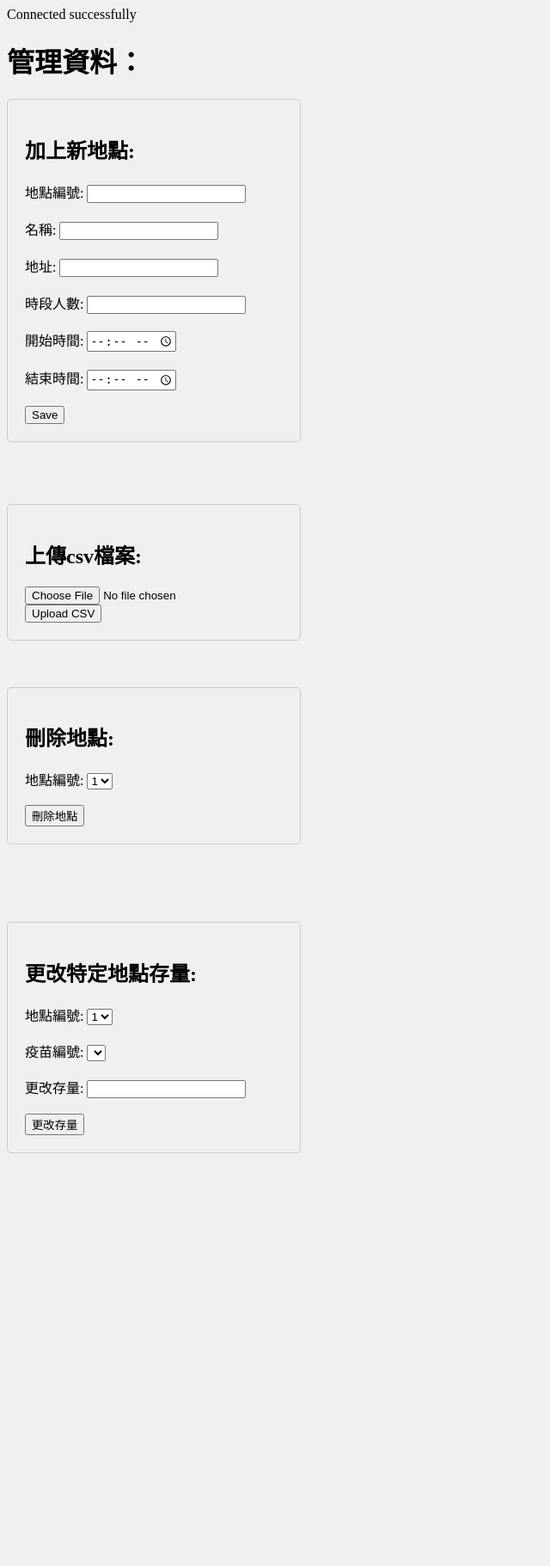
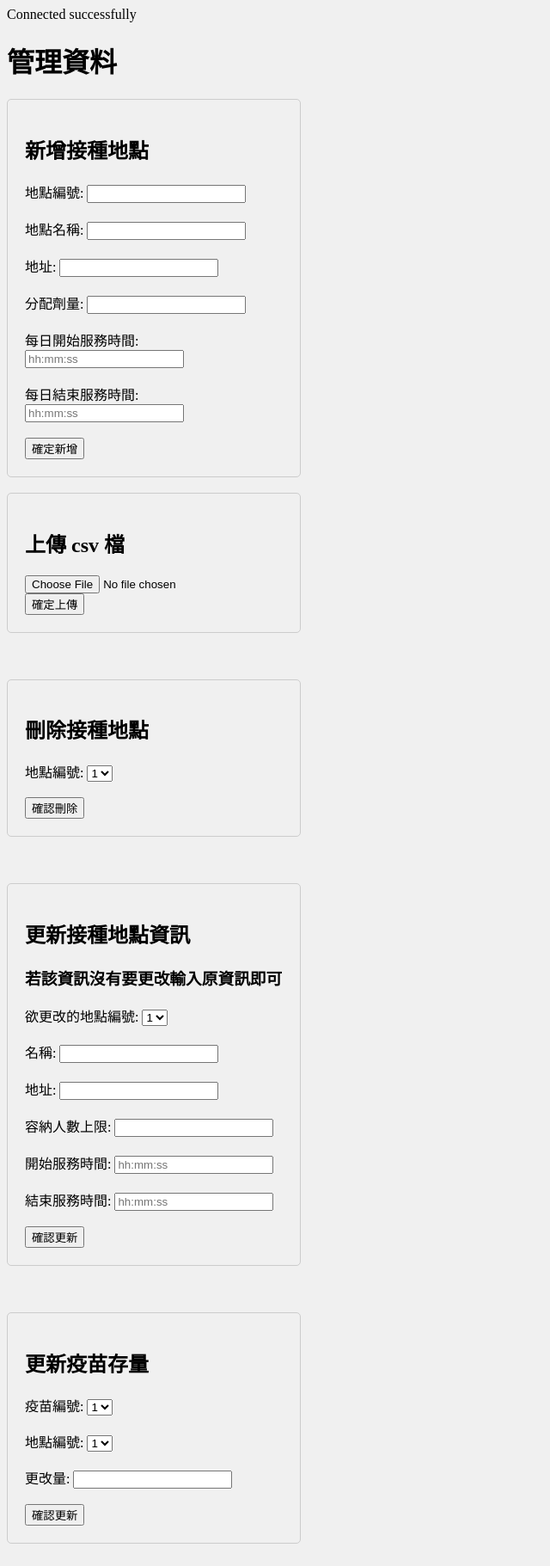
Before and after one commit to alexanderlu828/DB_Project_Group21, a PHP site: page /admin.php in a window 1280 px wide. Shown: the whole page at 86% size, without its empty margins (0-640 px from the left). Before the commit the page ends 1341 px from the top, so only its background shows below. Run offline with PHP 8.4, Linux system fonts and the light colour scheme; tables that the repository leaves empty or names only in its code hold one stand-in row (values such as "Sample post"); lists and menus that the app fills with data are empty; some libraries are stand-ins or nearby versions.

Commit message:
Update admin.php

```diff
--- a/admin.php
+++ b/admin.php
@@ -24,161 +24,283 @@
     <link rel="stylesheet" href="vvv.css"> <!-- 引入 CSS 文件 -->
 </head>
 
-
-
-
 <body>
 <!-- 管理資料表單 -->
-    <h1>管理資料：</h1>
+    <h1>管理資料</h1>
     <div class="admin-container">
-        <!-- 加入新地點的表單 -->
-        <h2>加上新地點:</h2>
+        <h2>新增接種地點</h2>
         <form id="adminForm" action="">
             <label for="id">地點編號:</label>
             <input type="text" id="id" name="id"><br><br>
-            <label for="name">名稱:</label>
+            <label for="name">地點名稱:</label>
             <input type="text" id="name" name="name"><br><br>
             <label for="address">地址:</label>
             <input type="text" id="address" name="address"><br><br>
-            <label for="capacity">時段人數:</label>
-            <input type="number" id="capacity" name="capacity"><br><br>
-            <label for="startTime">開始時間:</label>
-            <input type="time" id="startTime" name="startTime"><br><br>
-            <label for="endTime">結束時間:</label>
-            <input type="time" id="endTime" name="endTime"><br><br>
-            <input type="button" value="Save" onclick="saveData()">
+            <label for="doses">分配劑量:</label>
+            <input type="number" id="doses" name="doses"><br><br>
+            <label for="startTime">每日開始服務時間:</label>
+            <input type="text" id="startTime" name="startTime" placeholder="hh:mm:ss" pattern="([01]?[0-9]|2[0-3]):[0-5][0-9]:[0-5][0-9]"><br><br>
+            <label for="endTime">每日結束服務時間:</label>
+            <input type="text" id="endTime" name="endTime" placeholder="hh:mm:ss" pattern="([01]?[0-9]|2[0-3]):[0-5][0-9]:[0-5][0-9]"><br><br>
+            <input type="button" value="確定新增" onclick="saveData()">
+            <div id="saveResult"></div>
         </form>
     </div><br>
 
-    <!-- 加入新地點的表單用的funtion -->
-    <script>
-        // 要將資料發送到後端進行處理
-        function saveData() {
-            const id = document.getElementById('id').value;
-            const name = document.getElementById('name').value;
-            const address = document.getElementById('address').value;
-            const capacity = document.getElementById('capacity').value;
-            const startTime = document.getElementById('startTime').value;
-            const endTime = document.getElementById('endTime').value;
-
-            const data = {
-                location_id: id,
-                location_name: name,
-                location_address: address,
-                slot_capacity: capacity,
-                service_start_time: startTime,
-                service_end_time: endTime
-            };
-
-            fetch('your_backend_endpoint', {
-                method: 'POST',
-                headers: {
-                    'Content-Type': 'application/json'
-                },
-                body: JSON.stringify(data)
-            })
-            .then(response => {
-                // Handle response from the backend
-            })
-            .catch(error => {
-                console.error('Error:', error);
-            });
-        }
-    </script><br><br><br>
-
-
-    <!-- 上傳csv的表單 已完成 -->
 <div class="admin-container">
-        <h2>上傳csv檔案:</h2>
+    <h2>上傳 csv 檔</h2>
     <input type="file" id="csvFile" accept=".csv">
-        <button type="button" onclick="uploadCSV()">Upload CSV</button>
+    <button type="button" onclick="uploadCSV()">確定上傳</button>
+    <div id="uploadStatus"></div>
 
     <script>
         function uploadCSV() {
                 const fileInput = document.getElementById('csvFile');
                 const formData = new FormData();
-                // Append the selected file to the FormData object
                 formData.append('csvFile', fileInput.files[0]);
-                // Make a POST request to the Flask backend
-                fetch('/upload_csv', {
+
+                fetch('uploadFile.php', {
                         method: 'POST',
                         body: formData
                         })
-                .then(response => response.json())
+                .then(response => {
+                        if (!response.ok) {
+                            throw new Error('Network response was not ok');
+                        }
+                            return response.json();
+                        })
                 .then(data => {
-                    console.log(data);
-                    // Handle the response from the backend
+                        if (data.success) {
+                        document.getElementById('uploadStatus').innerText = '上傳成功！';
+                        } else {
+                        document.getElementById('uploadStatus').innerText = '上傳失敗：' + data.message;
+                        }
                         })
                 .catch(error => {
                         console.error('Error:', error);
+                        document.getElementById('uploadStatus').innerText = '上傳出現錯誤。';
                         });
             }
     </script>
 </div><br>
 
 
-<br><br>
 
+<script>
+function saveData() {
+    var id = document.getElementById('id').value;
+    var name = document.getElementById('name').value;
+    var address = document.getElementById('address').value;
+    var doses = document.getElementById('doses').value;
+    var startTime = document.getElementById('startTime').value;
+    var endTime = document.getElementById('endTime').value;
 
+    var data = new URLSearchParams();
+    data.append('id', id);
+    data.append('name', name);
+    data.append('address', address);
+    data.append('doses', doses);
+    data.append('startTime', startTime);
+    data.append('endTime', endTime);
 
-<!-- 刪除地點的表單 -->
-<!-- 這裡已經成功取到資料表中的location_id，要寫刪除選擇的location_id-->
+    fetch('addLocation.php', {
+        method: 'POST',
+        headers: {
+            'Content-Type': 'application/x-www-form-urlencoded'
+        },
+        body: data
+    })
+    .then(response => response.text())
+    .then(responseText => {
+        console.log(responseText);
+
+        document.getElementById('saveResult').innerText = responseText;
+    })
+    .catch(error => {
+        console.error('Error:', error);
+        document.getElementById('saveResult').innerText = '保存失敗：' + error;
+    });
+}
+
+</script><br><br>
+
 <div class="admin-container">
-    <h2>刪除地點:</h2>
-    <form id="adminForm" action="">
-        <label for="id">地點編號:</label>
-        <select id="id" name="id">
-            <?php
-            // 連接資料庫
-            $pdo = new PDO("pgsql:host=$host;port=$port;dbname=$dbname", $user, $password);
-            $pdo->setAttribute(PDO::ATTR_ERRMODE, PDO::ERRMODE_EXCEPTION);
-
-            // 這裡是從資料庫中獲取 location_id
-            $stmt = $pdo->query("SELECT location_id FROM vaccination_location");
-            while ($row = $stmt->fetch(PDO::FETCH_ASSOC)) {
-                echo "<option value='" . $row['location_id'] . "'>" . $row['location_id'] . "</option>";
-            }
-            ?>
-        </select><br><br>
-        <input type="button" value="刪除地點">
-    </form>
-</div><br><br><br><br><br>
-
-
-
-
-
-<!-- 更改特定地點存量的表單 -->
-<!-- 這個也是可以存取location_id了(表單是vaccine_inventory)，但還不能取vaccine_id來改current_inventory -->
-<div class="admin-container">
-    <h2>更改特定地點存量:</h2>
-    <form id="adminForm" action="">
-        <label for="id">地點編號:</label>
-        <select id="id" name="id">
+    <h2>刪除接種地點</h2>
+    <form id="deleteLocationForm" action="">
+        <label for="locationId">地點編號:</label>
+        <select id="locationId" name="locationId">
             <?php
             // 連接資料庫
             $pdo = new PDO("pgsql:host=$host;port=$port;dbname=$dbname", $user, $password);
             $pdo->setAttribute(PDO::ATTR_ERRMODE, PDO::ERRMODE_EXCEPTION);
 
             // 從資料庫中獲取 location_id
-            $stmt = $pdo->query("SELECT location_id FROM vaccine_inventory");
+            $stmt = $pdo->query("SELECT location_id FROM vaccination_location ORDER BY CAST(location_id AS INTEGER) ASC");
             while ($row = $stmt->fetch(PDO::FETCH_ASSOC)) {
                 echo "<option value='" . $row['location_id'] . "'>" . $row['location_id'] . "</option>";
             }
             ?>
         </select><br><br>
+        <input type="button" value="確認刪除" onclick="deleteLocation()">
+        <div id="deleteResult"></div>
+    </form>
+</div>
 
-        <label for="vaccine_id">疫苗編號:</label>
-        <select id="vaccine_id" name="vaccine_id">
-            <!-- 這裡的內容可以直接取（跟上面一樣取法），或寫後端取所有對應的location_id的vaccine_id選項？可能前者比較好 -->
+<script>
+function deleteLocation() {
+    var locationId = document.getElementById('locationId').value;
+
+    fetch('deleteLocation.php', {
+        method: 'POST',
+        headers: {
+            'Content-Type': 'application/x-www-form-urlencoded',
+        },
+        body: `locationId=${locationId}`
+    })
+    .then(response => response.text())
+    .then(responseText => {
+        console.log(responseText);
+        document.getElementById('deleteResult').innerText = responseText;
+    })
+    .catch(error => {
+        console.error('Error:', error);
+        document.getElementById('deleteResult').innerText = '刪除失敗：' + error;
+    });
+}
+</script>
+
+<br><br><br>
+
+<div class="admin-container">
+    <h2>更新接種地點資訊</h2>
+    <h3>若該資訊沒有要更改輸入原資訊即可</h3>
+    <form id="updateLocationForm" onsubmit="event.preventDefault(); updateLocationInfo();">
+        <label for="locationId">欲更改的地點編號:</label>
+        <select id="locationId" name="locationId">
+            <?php
+            // 從資料庫中獲取 location_id
+            try {
+                $stmt = $pdo->query("SELECT location_id FROM vaccination_location ORDER BY CAST(location_id AS INTEGER) ASC");
+                while ($row = $stmt->fetch(PDO::FETCH_ASSOC)) {
+                    echo "<option value='" . $row['location_id'] . "'>" . $row['location_id'] . "</option>";
+                }
+            } catch (PDOException $e) {
+                echo "Database query failed: " . $e->getMessage();
+            }
+            ?>
         </select><br><br>
 
-        <label for="numericInput">更改存量:</label>
-        <input type="number" id="numericInput" name="numericInput"><br><br>
+        <label for="locationName">名稱:</label>
+        <input type="text" id="locationName" name="locationName"><br><br>
 
-        <input type="button" value="更改存量">
+        <label for="locationAddress">地址:</label>
+        <input type="text" id="locationAddress" name="locationAddress"><br><br>
+
+        <label for="slotCapacity">容納人數上限:</label>
+        <input type="number" id="slotCapacity" name="slotCapacity"><br><br>
+
+        <label for="serviceStartTime">開始服務時間:</label>
+        <input type="text" id="serviceStartTime" name="serviceStartTime" placeholder="hh:mm:ss" pattern="([01]?[0-9]|2[0-3]):[0-5][0-9]:[0-5][0-9]"><br><br>
+
+        <label for="serviceEndTime">結束服務時間:</label>
+        <input type="text" id="serviceEndTime" name="serviceEndTime" placeholder="hh:mm:ss" pattern="([01]?[0-9]|2[0-3]):[0-5][0-9]:[0-5][0-9]"><br><br>
+
+        <button type="submit">確認更新</button>
     </form>
-</div><br><br><br><br><br>
+    <div id="updateResult"></div>
+</div>
+
+<script>
+    function updateLocationInfo() {
+        const formData = new FormData(document.getElementById('updateLocationForm'));
+        fetch('updateLocation.php', {
+            method: 'POST',
+            body: formData
+        })
+        .then(response => response.json())
+        .then(data => {
+            document.getElementById('updateResult').innerText = data.message;
+        })
+        .catch(error => {
+            console.error('Error:', error);
+            document.getElementById('updateResult').innerText = '更新失敗：' + error;
+        });
+    }
+</script>
+
+
+<br><br><br>
+
+<div class="admin-container">
+    <h2>更新疫苗存量</h2>
+    <form id="updateInventoryForm" action="">
+        <label for="vaccineId">疫苗編號:</label>
+        <select id="vaccineId" name="vaccineId">
+            <?php
+            // 從資料庫中獲取 vaccine_id
+            try {
+                $stmt = $pdo->query("SELECT vaccine_id FROM vaccine_info");
+                while ($row = $stmt->fetch(PDO::FETCH_ASSOC)) {
+                    echo "<option value='" . $row['vaccine_id'] . "'>" . $row['vaccine_id'] . "</option>";
+                }
+            } catch (PDOException $e) {
+                echo "Database query failed: " . $e->getMessage();
+            }
+            ?>
+        </select><br><br>
+
+        <label for="locationId">地點編號:</label>
+        <select id="locationId" name="locationId">
+            <?php
+            // 從資料庫中獲取 location_id
+            try {
+                $stmt = $pdo->query("SELECT location_id FROM vaccination_location ORDER BY CAST(location_id AS INTEGER) ASC");
+                while ($row = $stmt->fetch(PDO::FETCH_ASSOC)) {
+                    echo "<option value='" . $row['location_id'] . "'>" . $row['location_id'] . "</option>";
+                }
+            } catch (PDOException $e) {
+                echo "Database query failed: " . $e->getMessage();
+            }
+            ?>
+        </select><br><br>
+
+        <label for="quantityChange">更改量:</label>
+        <input type="number" id="quantityChange" name="quantityChange"><br><br>
+
+        <input type="button" value="確認更新" onclick="updateVaccineInventory()">
+
+        <div id="updateResult"></div>
+    </form>
+</div>
+
+<script>
+function updateVaccineInventory() {
+    var vaccineId = document.getElementById('vaccineId').value;
+    var locationId = document.getElementById('locationId').value;
+    var quantityChange = document.getElementById('quantityChange').value;
+
+    fetch('updateVaccineInventory.php', {
+        method: 'POST',
+        headers: {
+            'Content-Type': 'application/x-www-form-urlencoded',
+        },
+        body: `locationId=${locationId}&vaccineId=${vaccineId}&quantityChange=${quantityChange}`
+    })
+    .then(response => response.text())
+    .then(responseText => {
+        console.log(responseText);
+        // 在這裡更新網頁上的元素來顯示成功的消息
+        document.getElementById('updateResult').innerText = responseText;
+    })
+    .catch(error => {
+        console.error('Error:', error);
+        // 也可以在這裡處理錯誤情況，顯示錯誤消息
+        document.getElementById('updateResult').innerText = '更新失敗：' + error;
+    });
+}
+</script>
+
+<br>
 
 </body>
 </html>
```
Lines whose indentation alone changed are shown as unchanged.
